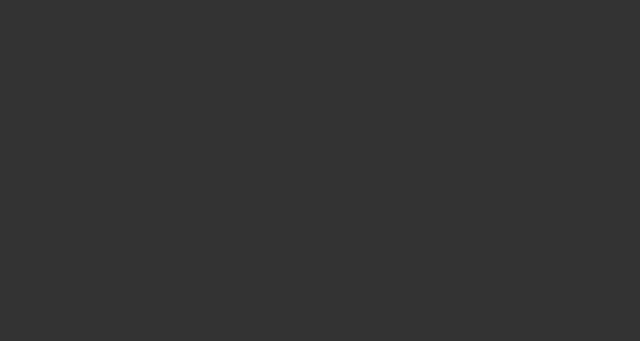
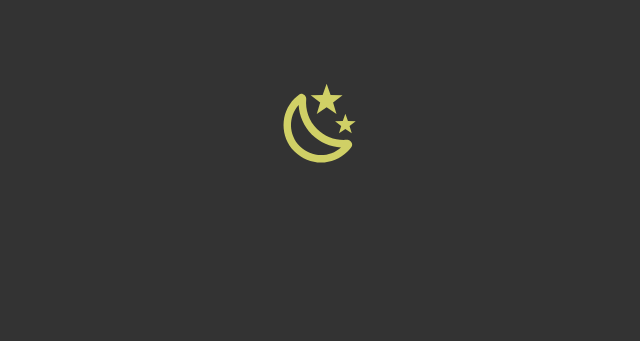
Before and after one commit to danielknight261/light-dark-mode, a plain HTML site: page index.html in a window 1280 px wide. Both pictures are taken after a click on the button "Click to Change Theme". Shown: the top 341 px of the page, without its empty margins (319-959 px from the left). Drawn offline with Linux system fonts and the light colour scheme.

Commit message:
completed

```diff
--- a/script.js
+++ b/script.js
@@ -1,4 +1,5 @@
 document.querySelector('.theme-button').addEventListener
 ('click', () => {
     document.body.classList.toggle('dark')
+
 })
--- a/styles.css
+++ b/styles.css
@@ -66,17 +66,23 @@ body.dark {
     pointer-events: none;
     display: flex;
     justify-content: center;
+    align-items: center;
     top: 0;
     height: 200vmin;
     transform: rotate(var(--rotation));
+    transition: transform var(--transition-delay);
+}
+
+.dark .sun-moon-container {
+    --rotation: 180deg;
 }
 
 .sun-icon,
 .moon-icon {
     position: absolute;
     transition: opacity, fill, var(--transition-delay);
-    width: 50px;
-    height: 50px;
+    width: 90px;
+    height: 90px;
     fill: var(--accent-color);
 }
 
@@ -91,6 +97,7 @@ body.dark {
 .moon-icon {
     bottom: 5%;
     opacity: 0;
+    transform: rotate(180deg);
 
 }
 
```
Also changed, not shown: 1 other file.
